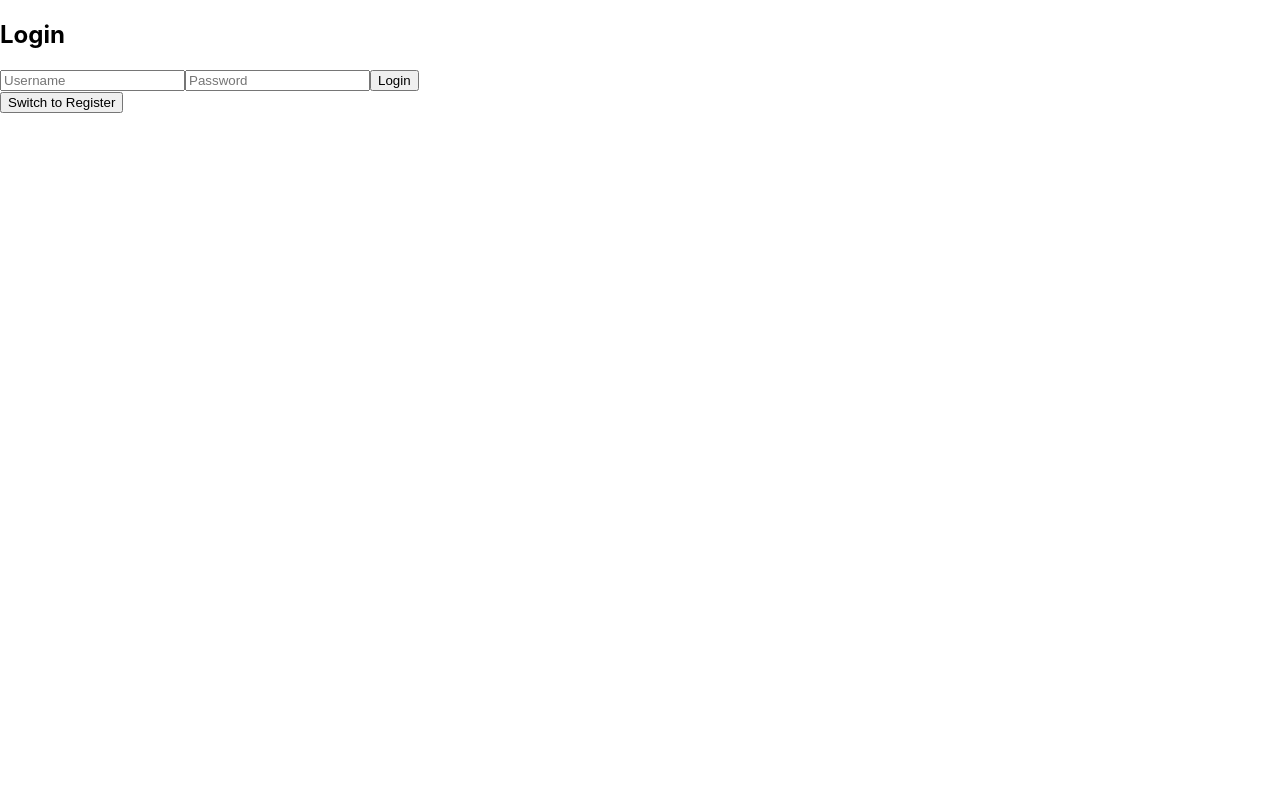
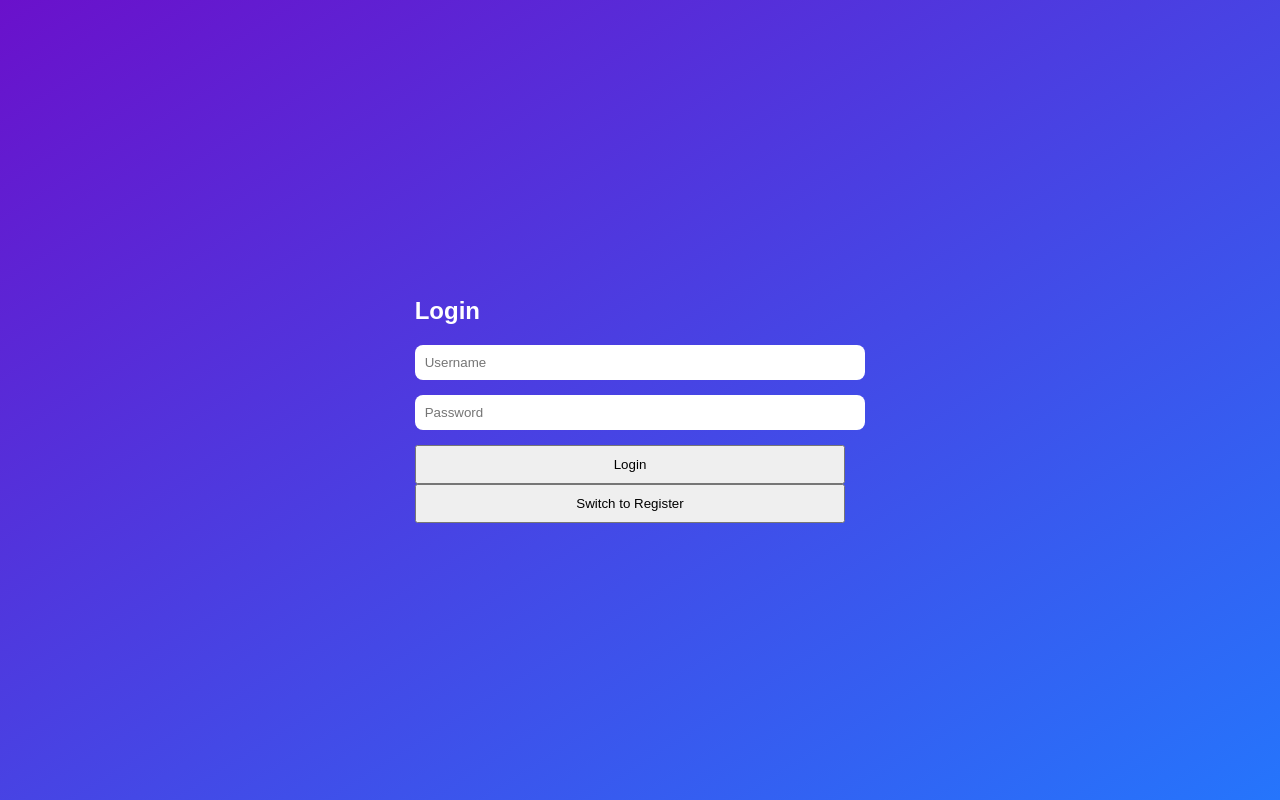
Before and after one commit to mdipasqu13/budget-tracker, a React (Create React App) app in the folder frontend/: page / in a window 1280 px wide. Built offline with nearby package versions, Linux system fonts and the light colour scheme.

Commit message:
added Auth.css file

```diff
--- /dev/null
+++ b/frontend/src/components/Auth.css
@@ -0,0 +1,45 @@
+body {
+    font-family: 'Arial', sans-serif;
+    margin: 0;
+    padding: 0;
+    background: linear-gradient(to bottom right, #6a11cb, #2575fc);
+    display: flex;
+    justify-content: center;
+    align-items: center;
+    height: 100vh;
+    color: #fff;
+  }
+
+  .container {
+    background-color: rgba(255, 255, 255, 0.1);
+    border-radius: 15px;
+    box-shadow: 0px 4px 15px rgba(0, 0, 0, 0.2);
+    padding: 30px;
+    width: 350px;
+  }
+
+  h1 {
+    text-align: center;
+    font-size: 24px;
+    margin-bottom: 20px;
+  }
+
+  input[type="text"],
+  input[type="password"] {
+    width: calc(100% - 20px);
+    padding: 10px;
+    margin-bottom: 15px;
+    border-radius: 8px;
+    border: none;
+  }
+
+  input[type="text"]:focus,
+  input[type="password"]:focus {
+    outline: none;
+    box-shadow: inset 0px -2px #2575fc;
+  }
+
+  button {
+    width: calc(100% - 20px);
+    padding: 10px;
+  }
--- a/frontend/src/components/Auth.js
+++ b/frontend/src/components/Auth.js
@@ -1,6 +1,7 @@
 import React, { useState } from "react";
 import axios from "axios";
 import { useNavigate } from "react-router-dom";
+import "./Auth.css";
 
 function Auth({ setUserId }) {
   const [username, setUsername] = useState("");
```
